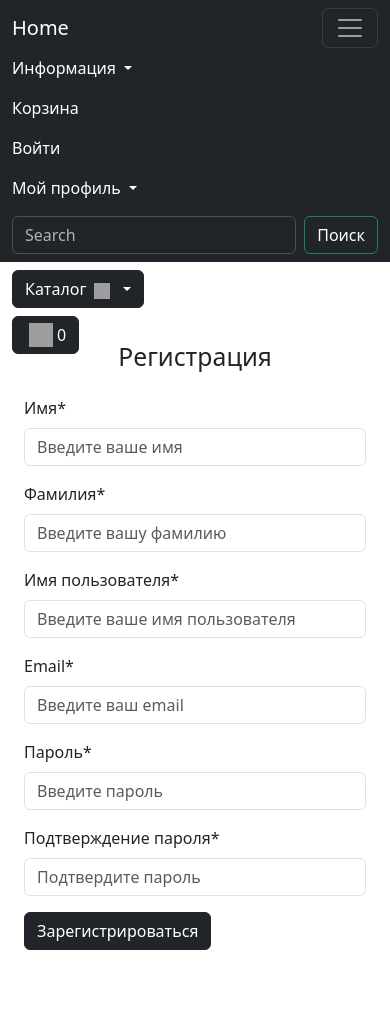
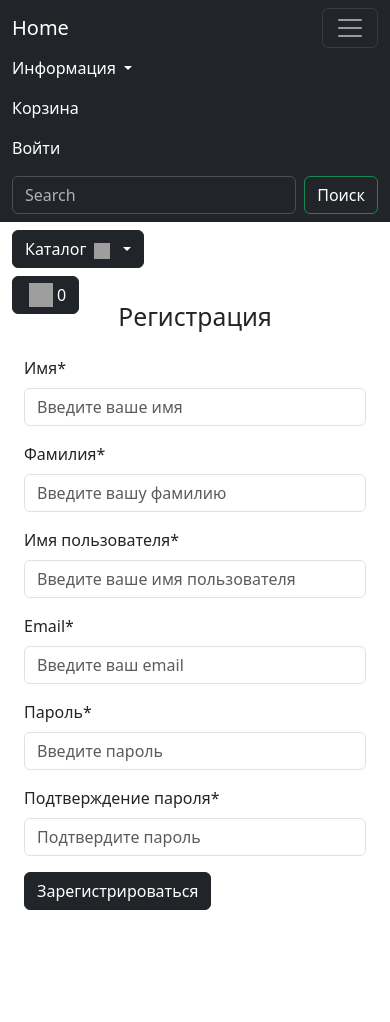
Before and after one commit to bioqube/HomeDjango, a Django app: page /user/registration/ in a window 390 px wide, after a click that opens the changed part. After the commit the page ends 910 px from the top, so only its background shows below. Run offline with Django 4.2, Linux system fonts and the light colour scheme; tables that the repository leaves empty hold one stand-in row (values such as "Sample post"); some libraries are stand-ins or nearby versions; grey boxes are pictures that could not be loaded.

Commit message:
Add registration and logout form and controller

```diff
--- a/app/templates/base.html
+++ b/app/templates/base.html
@@ -46,10 +46,12 @@
                         <li class="nav-item">
                             <a class="nav-link  text-white" href="carts/cart.html">Корзина</a>
                         </li>
+                        {% if not user.is_authenticated %}
                         <li class="nav-item">
                             <a class="nav-link  text-white" href="{% url 'user:login' %}">Войти</a>
                         </li>
-                        <li class="nav-item dropdown ">
+                        {% else %}
+                            <li class="nav-item dropdown ">
                             <a class="nav-link dropdown-toggle text-white" href="#" role="button"
                                 data-bs-toggle="dropdown" aria-expanded="false">
                                 Мой профиль
@@ -58,13 +60,17 @@
                                 <li><a class="dropdown-item  text-white" href="carts/cart.html">Корзина</a></li>
                                 <li><a class="dropdown-item  text-white" href="{% url 'user:profile' %}">Личный кабинет</a>
                                 </li>
-                                <li><a class="dropdown-item  text-white" href="{% url 'admin:index' %}">Админ панель</a></li>
+                                {% if user.is_staff or user.is_admin %}
+                                    <li><a class="dropdown-item  text-white" href="{% url 'admin:index' %}">Админ панель</a></li>
+                                {% endif %}
                                 <li>
                                     <hr class="dropdown-divider">
                                 </li>
                                 <li><a class="dropdown-item  text-white" href="{% url 'user:logout' %}">Выйти</a></li>
                             </ul>
                         </li>
+                        {% endif %}
+
                     </ul>
                     <form class="d-flex" role="search" action="{% url 'goods:search' %}" method="get">
                         <input class="form-control me-2" type="search" name="q" placeholder="Search" aria-label="Search">
--- /dev/null
+++ b/app/templates/includes/notifications.html
@@ -0,0 +1,15 @@
+{% load static %}
+
+<!-- Для non_field_erors  -->
+{% if form.non_field_errors %}
+<div class="container mt-4">
+    <div class="row justify-content-center">
+        <div class="col-md-6">
+            <div class="alert alert-danger alert-dismissible fade show custom-shadow" role="alert">
+                {{ form.non_field_errors }}
+                <button type="button" class="btn-close" data-bs-dismiss="alert" aria-label="Close"></button>
+            </div>
+        </div>
+    </div>
+</div>
+{% endif %}
--- /dev/null
+++ b/app/users/forms.py
@@ -0,0 +1,25 @@
+from django import forms
+from django.contrib.auth.forms import AuthenticationForm, UserCreationForm
+from users.models import User
+
+
+
+class UserLoginForm(AuthenticationForm):
+
+    class Meta:
+        model = User
+        fields = ['username', 'password']
+
+class UserRegForm(UserCreationForm):
+
+    class Meta:
+
+        model = User
+        fields = ['first_name', 'last_name', 'username', 'email', 'password1', 'password2']
+
+    first_name = forms.CharField()
+    last_name = forms.CharField()
+    username = forms.CharField()
+    email = forms.CharField()
+    password1 = forms.CharField()
+    password2 = forms.CharField()
--- a/app/users/templates/users/registration.html
+++ b/app/users/templates/users/registration.html
@@ -14,37 +14,66 @@
                             <div class="row justify-content-center">
                                 <div class="col-md-9 bg-white p-4 mb-5 mx-2 rounded custom-shadow">
                                     <h2 class="text-center mb-4">Регистрация</h2>
-                                    <form>
+                                    <form action="{% url 'user:registration' %}" method="post">
+                                        {% csrf_token %}
                                         <div class="row">
                                             <div class="col-md-6 mb-3">
-                                                <label for="firstName" class="form-label">Имя*</label>
-                                                <input type="text" class="form-control" id="firstName"
+                                                <label for="id_first_name" class="form-label">Имя*</label>
+                                                <input type="text" class="form-control" id="id_first_name"
+                                                    value="{% if form.first_name.value %} {{ form.first_name.value }} {% endif %}"
+                                                    name="first_name"
                                                     placeholder="Введите ваше имя" required>
+                                                    {% if form.first_name.errors %}
+                                                        <div class="alert alert-danger alert-dismissible fade show">{{ form.first_name.errors }}</div>
+                                                    {% endif %}
                                             </div>
                                             <div class="col-md-6 mb-3">
-                                                <label for="lastName" class="form-label">Фамилия*</label>
-                                                <input type="text" class="form-control" id="lastName"
+                                                <label for="id_last_name" class="form-label">Фамилия*</label>
+                                                <input type="text" class="form-control" id="id_last_name"
+                                                    value="{% if form.last_name.value %} {{ form.last_name.value }} {% endif %}"
+                                                    name="last_name"
                                                     placeholder="Введите вашу фамилию" required>
+                                                {% if form.last_name.errors %}
+                                                        <div class="alert alert-danger alert-dismissible fade show">{{ form.last_name.errors }}</div>
+                                                    {% endif %}
                                             </div>
                                             <div class="col-md-6 mb-3">
-                                                <label for="username" class="form-label">Имя пользователя*</label>
-                                                <input type="text" class="form-control" id="username"
+                                                <label for="id_username" class="form-label">Имя пользователя*</label>
+                                                <input type="text" class="form-control" id="id_username"
+                                                    value="{% if form.username.value %} {{ form.username.value }} {% endif %}"
+                                                    name="username"
                                                     placeholder="Введите ваше имя пользователя" required>
+                                                    {% if form.username.errors %}
+                                                        <div class="alert alert-danger alert-dismissible fade show">{{ form.username.errors }}</div>
+                                                    {% endif %}
                                             </div>
                                             <div class="col-md-6 mb-3">
-                                                <label for="email" class="form-label">Email*</label>
-                                                <input type="email" class="form-control" id="email"
+                                                <label for="id_email" class="form-label">Email*</label>
+                                                <input type="email" class="form-control" id="id_email"
+                                                    value="{% if form.email.value %} {{ form.email.value }} {% endif %}"
+                                                    name="email"
                                                     placeholder="Введите ваш email" required>
+                                                    {% if form.email.errors %}
+                                                        <div class="alert alert-danger alert-dismissible fade show">{{ form.email.errors }}</div>
+                                                    {% endif %}
                                             </div>
                                             <div class="col-md-6 mb-3">
-                                                <label for="password1" class="form-label">Пароль*</label>
-                                                <input type="password" class="form-control" id="password1"
+                                                <label for="id_password1" class="form-label">Пароль*</label>
+                                                <input type="password" class="form-control" id="id_password1"
+                                                    name="password1"
                                                     placeholder="Введите пароль" required>
+                                                    {% if form.password1.errors %}
+                                                        <div class="alert alert-danger alert-dismissible fade show">{{ form.password1.errors }}</div>
+                                                    {% endif %}
                                             </div>
                                             <div class="col-md-6 mb-3">
-                                                <label for="password2" class="form-label">Подтверждение пароля*</label>
-                                                <input type="password" class="form-control" id="password2"
+                                                <label for="id_password2" class="form-label">Подтверждение пароля*</label>
+                                                <input type="password" class="form-control" id="id_password2"
+                                                    name="password2"
                                                     placeholder="Подтвердите пароль" required>
+                                                    {% if form.password2.errors %}
+                                                        <div class="alert alert-danger alert-dismissible fade show">{{ form.password2.errors }}</div>
+                                                    {% endif %}
                                             </div>
                                         </div>
                                         <button type="submit"
--- a/app/users/views.py
+++ b/app/users/views.py
@@ -1,8 +1,8 @@
 from django.http import HttpResponseRedirect
-from django.shortcuts import render
+from django.shortcuts import render, redirect
 from django.urls import reverse
 from django.contrib import auth
-from users.forms import UserLoginForm
+from users.forms import UserLoginForm, UserRegForm
 
 def login(request):
     if request.method =='POST':
@@ -27,8 +27,18 @@ def login(request):
 
 
 def registration(request):
+
+    if request.method =='POST':
+        form = UserRegForm(data=request.POST)
+        if form.is_valid():
+            form.save()
+            return HttpResponseRedirect(reverse('user:login'))
+    else:
+        form = UserRegForm()
+
     context = {
-        'title': 'Регистрация пользователя'
+        'title': 'Регистрация пользователя',
+        'form' : form,
     }
 
     return render(request, 'users/registration.html', context)
@@ -43,4 +53,5 @@ def profile(request):
 
 
 def logout(request):
-    pass
+    auth.logout(request)
+    return redirect(reverse('main:index'))
```
Also changed, not shown: app/users/templates/users/login.html (added, +50 -0 lines).
